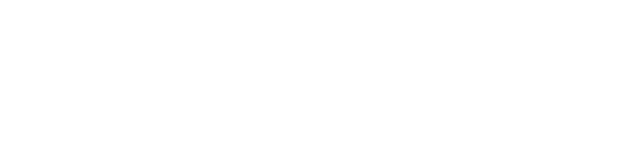
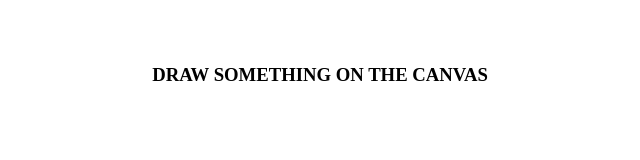
Before and after one commit to kamalshcs/HTML5_Canvas, a plain HTML site: page index.html in a window 1280 px wide. Shown: the whole page, without its empty margins (320-960 px from the left). Drawn offline with Linux system fonts and the light colour scheme.

Commit message:
Update index.html

```diff
--- a/index.html
+++ b/index.html
@@ -4,6 +4,8 @@
     </head>
 
     <body style="margin:0%; color: black;">
+
+        <h3 style="text-align:center;margin-top:5%;color:black;"> DRAW SOMETHING ON THE CANVAS</h3>
 
         <canvas id="draw" height="800" width="800"></canvas>
 
```
